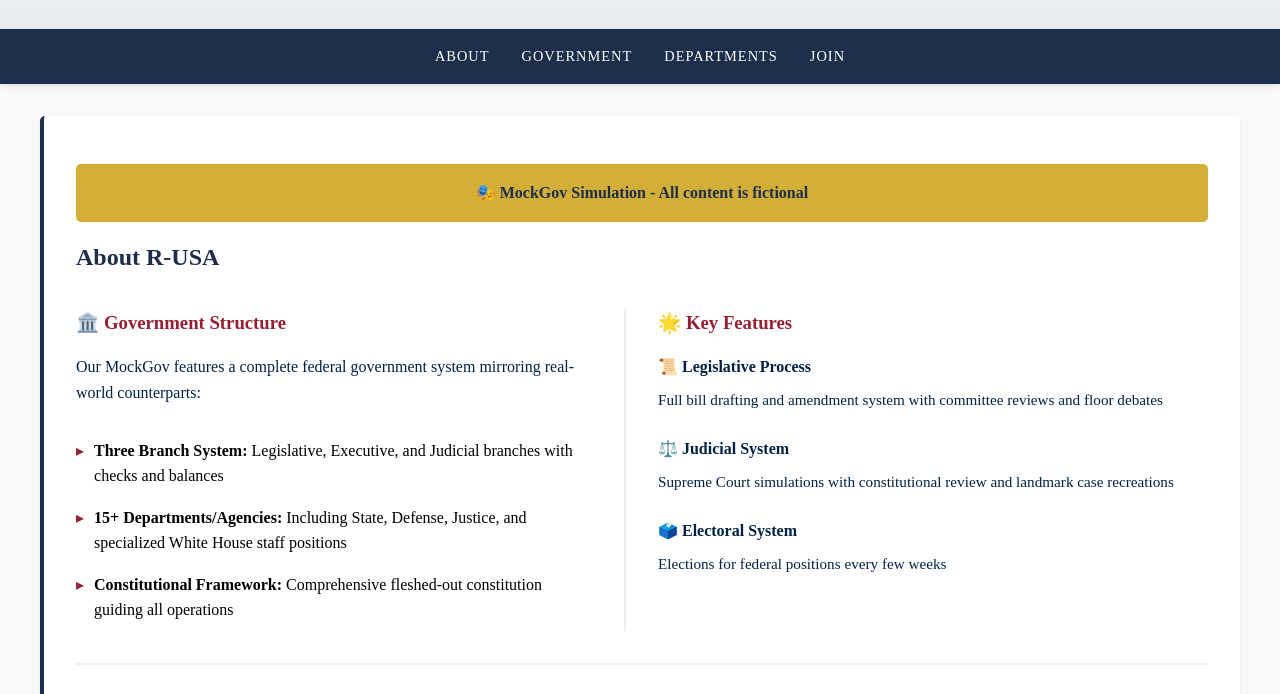
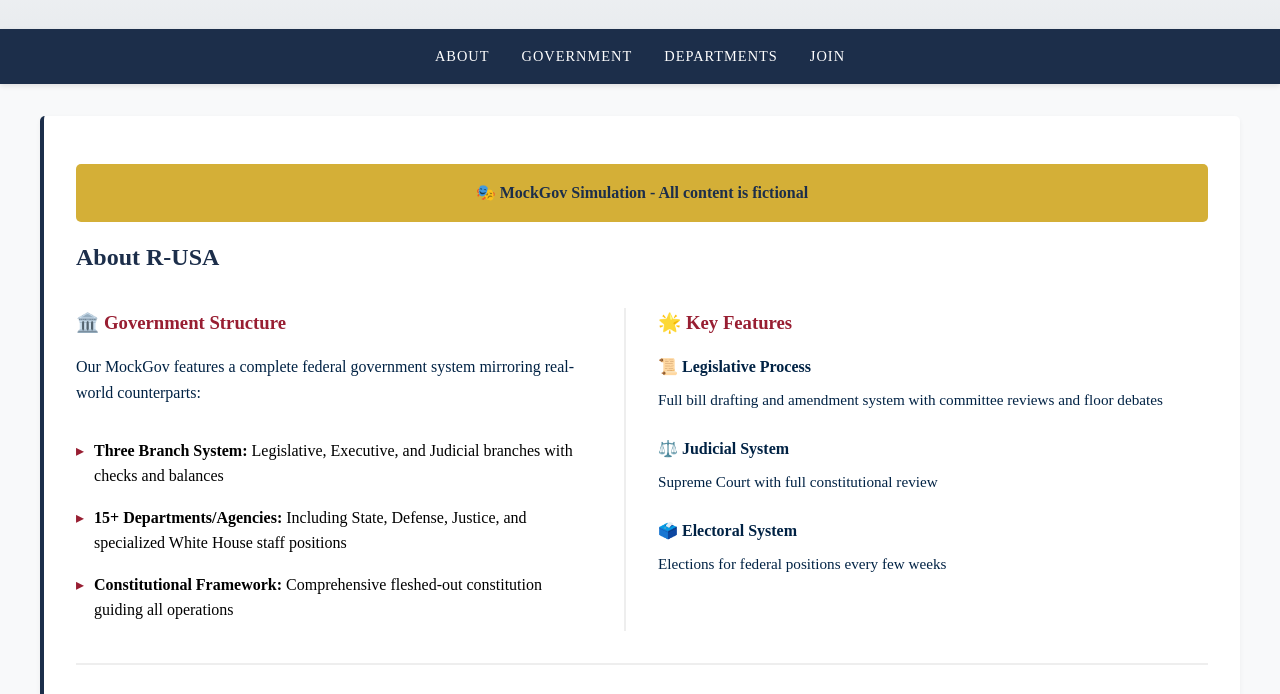
Before and after one commit to AvaModz/AvaModz.github.io, a plain HTML site: page index.html in a window 1280 px wide. Shown: the part 403-1097 px from the top of the page. Drawn offline with Linux system fonts and the light colour scheme.

Commit message:
Update index.html

```diff
--- a/index.html
+++ b/index.html
@@ -258,7 +258,7 @@
                         <div>
                             <h4 style="color: var(--navy); margin-bottom: 0.5rem;">⚖️ Judicial System</h4>
                             <p style="color: var(--navy); font-size: 0.95rem;">
-                                Supreme Court simulations with constitutional review and landmark case recreations
+                                Supreme Court with full constitutional review
                             </p>
                         </div>
                         <div>
```
